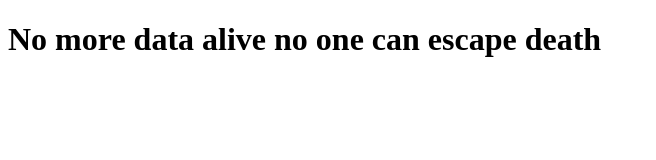
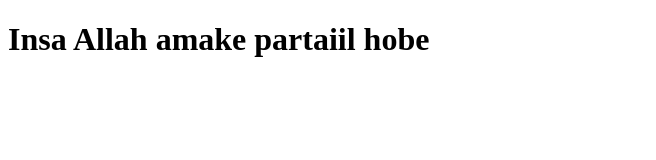
Before and after one commit to sadimahmud84/secondfile, a plain HTML site: page index.html in a window 1280 px wide. Shown: the whole page, without its empty margins (0-656 px from the left). Drawn offline with Linux system fonts and the light colour scheme.

Commit message:
new line added

```diff
--- a/index.html
+++ b/index.html
@@ -3,11 +3,11 @@
 <head>
     <meta charset="UTF-8">
     <meta name="viewport" content="width, initial-scale=1.0">
-    <title>Document</title>
+    <title>mywebsite</title>
 </head>
 <body>
    <h1>
-       No more data alive no one can escape death
+    <h1> Insa Allah amake partaiil hobe</h1>
    </h1>
 
 </body>
```
Also changed, not shown: style.css (added), 2 other files.
